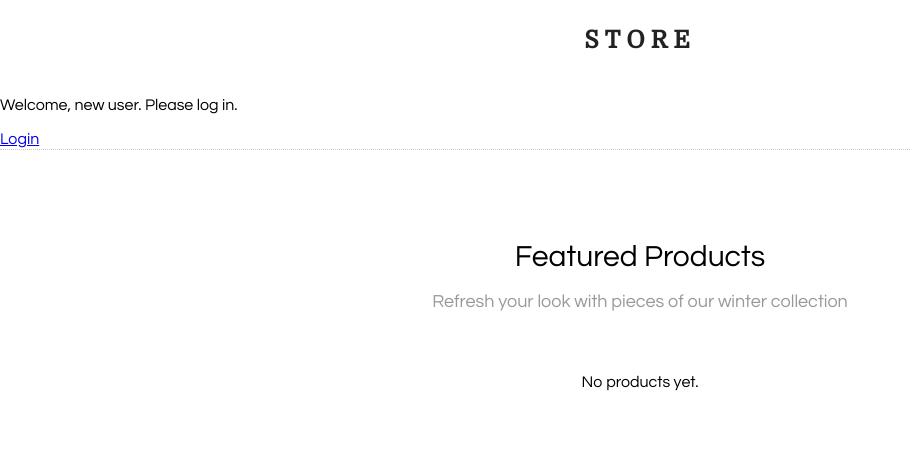
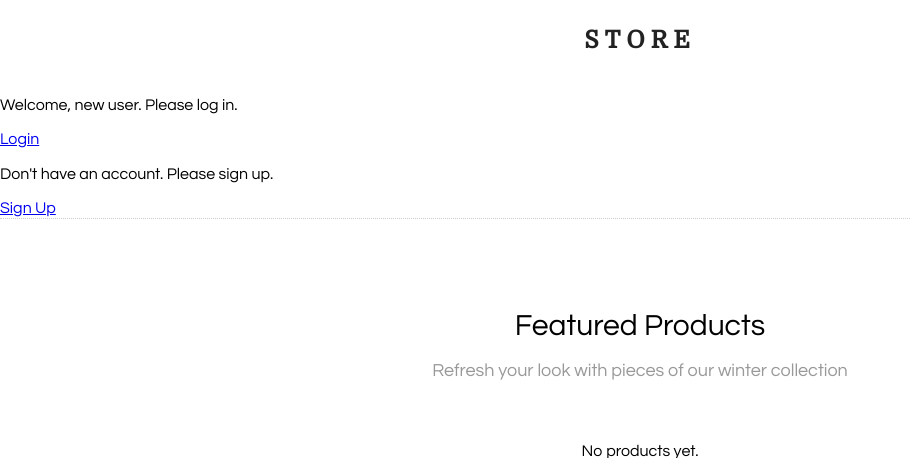
Before and after one commit to ArijTrabelsi/CoretabsStore, a Django app: page /products/ in a window 1280 px wide. Shown: the top 458 px of the page, without its empty margins (0-910 px from the left). Run offline with Django 3.2, Linux system fonts and the light colour scheme; data that the repository does not hold is empty; some libraries are stand-ins or nearby versions.

Commit message:
Protect pages & Determine the access for the superuser

```diff
--- a/templates/base.html
+++ b/templates/base.html
@@ -27,6 +27,8 @@
             {% else %}
             <p>Welcome, new user. Please log in.</p>
             <a href="{% url 'login' %}">Login</a>
+            <p>Don't have an account. Please sign up.</p>
+            <a href="{% url 'signup' %}">Sign Up</a>
             {% endif %}
 
             <div id="controls">
```
